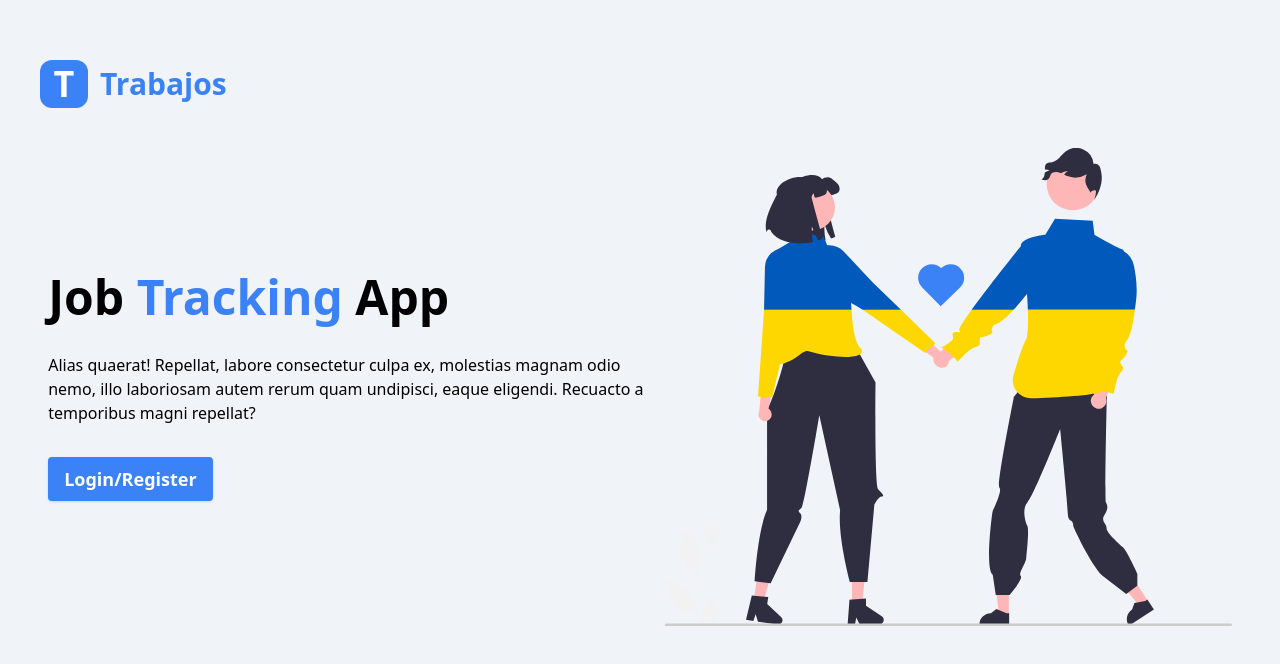
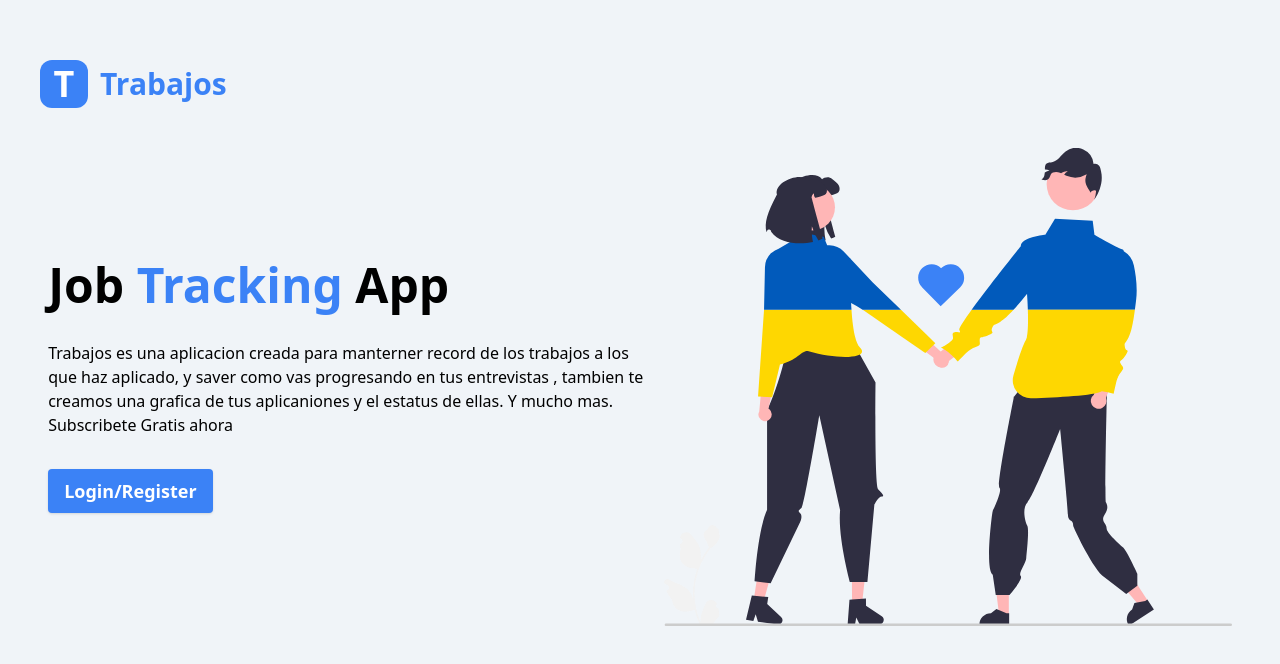
Before and after one commit to alexcol123/Trabajos, a React (Create React App) app in the folder client/: page /landing in a window 1280 px wide. Shown: the part 172-836 px from the top of the page. Built offline with nearby package versions, Linux system fonts and the light colour scheme.

Commit message:
frontend in userSlice create fucntions to have sidebar close and also user logout

```diff
--- a/client/src/Pages/Landing.jsx
+++ b/client/src/Pages/Landing.jsx
@@ -1,6 +1,7 @@
 import React from 'react'
 import Logo from '../components/Logo'
 import MainImg from '../assets/images/main.svg'
+import { Link } from 'react-router-dom'
 
 const Landing = () => {
   return (
@@ -16,13 +17,18 @@ const Landing = () => {
             Job <span className='text-primary'>Tracking </span>App
           </h1>
           <p>
-            Alias quaerat! Repellat, labore consectetur culpa ex, molestias
-            magnam odio nemo, illo laboriosam autem rerum quam undipisci, eaque
-            eligendi. Recuacto a temporibus magni repellat?
+            Trabajos es una aplicacion creada para manterner record de los
+            trabajos a los que haz aplicado, y saver como vas progresando en tus
+            entrevistas , tambien te creamos una grafica de tus aplicaniones y
+            el estatus de ellas. Y mucho mas. Subscribete Gratis ahora
           </p>
-          <button className='btnFull sm:btnNormal  sm:text-center bg-primary text-white'>
+
+          <Link
+            to='/register'
+            className=' block btnFull sm:btnNormal  sm:text-center bg-primary text-white'
+          >
             Login/Register
-          </button>
+          </Link>
         </div>
 
         {/* Right Hidden in Md  */}
--- a/client/src/Pages/SharedLayout.jsx
+++ b/client/src/Pages/SharedLayout.jsx
@@ -2,17 +2,20 @@ import React, { useState } from 'react'
 import NavContainer from '../components/NavContainer'
 
 import { Outlet } from 'react-router-dom'
+import { useDispatch, useSelector } from 'react-redux'
+import { toggleSidebar } from '../features/user/userSlice'
 
 const SharedLayout = () => {
-  const [showNav, setShowNav] = useState(false)
+  const { isSidebarOpen } = useSelector((state) => state.user)
+  const dispatch = useDispatch()
 
   const toggleNav = () => {
-    setShowNav(!showNav)
+    dispatch(toggleSidebar())
   }
 
   return (
     <div>
-      <NavContainer showNav={showNav} toggleNav={toggleNav} />
+      <NavContainer showNav={isSidebarOpen} toggleNav={toggleNav} />
       <div className='px-4'>
         <Outlet />
       </div>
--- a/client/src/components/MainNav.jsx
+++ b/client/src/components/MainNav.jsx
@@ -2,8 +2,10 @@ import React, { useState } from 'react'
 import Logo from './Logo'
 import { FaUserCircle, FaCaretDown, FaCaretUp } from 'react-icons/fa'
 import { useDispatch, useSelector } from 'react-redux'
+import { logoutUser } from '../features/user/userSlice'
 
 const MainNav = ({ showNav, toggleNav }) => {
+  const dispatch = useDispatch()
   const { user } = useSelector((store) => store.user)
   const [showLogout, setShowLogout] = useState(false)
 
@@ -36,14 +38,18 @@ const MainNav = ({ showNav, toggleNav }) => {
           <div>
             <FaUserCircle className='mr-2 sm:mr-1' />
           </div>
-          <div className='hidden md:block'>{user.name}</div>
+          <div className='hidden md:block'>{user && user.name}</div>
           <div>
             <FaCaretDown />
           </div>
         </button>
 
         {showLogout && (
-          <button  onClick={()=> console.log('Logout user')} className='btnNormal absolute bottom-[-55px] w-fit bg-red-100 text-red-900 text-sm sm:text-md md:text-lg hover:bg-red-900 hover:text-white duration-300'>
+          <button
+            onClick={() => dispatch(logoutUser())}
+            type='button'
+            className='btnNormal absolute bottom-[-55px] w-fit bg-red-100 text-red-900 text-sm sm:text-md md:text-lg hover:bg-red-900 hover:text-white duration-300'
+          >
             Logout
           </button>
         )}
--- a/client/src/features/user/userSlice.js
+++ b/client/src/features/user/userSlice.js
@@ -1,11 +1,16 @@
 import { createSlice, createAsyncThunk } from '@reduxjs/toolkit'
 import { toast } from 'react-toastify'
 import customFetch from '../../utils/axios'
-import { addUserToLocalStorage, getUserFromLocalStorage, removeUserFromLocalStorage } from '../../utils/localStorage'
+import {
+  addUserToLocalStorage,
+  getUserFromLocalStorage,
+  removeUserFromLocalStorage,
+} from '../../utils/localStorage'
 
 const initialState = {
   isLoading: false,
-  user: getUserFromLocalStorage()
+  isSidebarOpen: false,
+  user: getUserFromLocalStorage(),
 }
 
 export const registerUser = createAsyncThunk(
@@ -37,6 +42,19 @@ export const loginUser = createAsyncThunk(
 const userSlice = createSlice({
   name: 'user',
   initialState,
+  // Reducers
+  reducers: {
+    toggleSidebar: (state) => {
+      state.isSidebarOpen = !state.isSidebarOpen
+    },
+    logoutUser: (state) => {
+      state.user = null
+      state.isSidebarOpen = false
+      removeUserFromLocalStorage()
+      toast.success('Goodbye')
+    },
+  },
+
   extraReducers: {
     // Register
     [registerUser.pending]: (state) => {
@@ -55,7 +73,7 @@ const userSlice = createSlice({
       toast.error(payload)
     },
     // Login
-     [loginUser.pending]: (state) => {
+    [loginUser.pending]: (state) => {
       state.isLoading = true
     },
     [loginUser.fulfilled]: (state, { payload }) => {
@@ -73,4 +91,6 @@ const userSlice = createSlice({
   },
 })
 
+export const { toggleSidebar, logoutUser } = userSlice.actions
+
 export default userSlice.reducer
```
